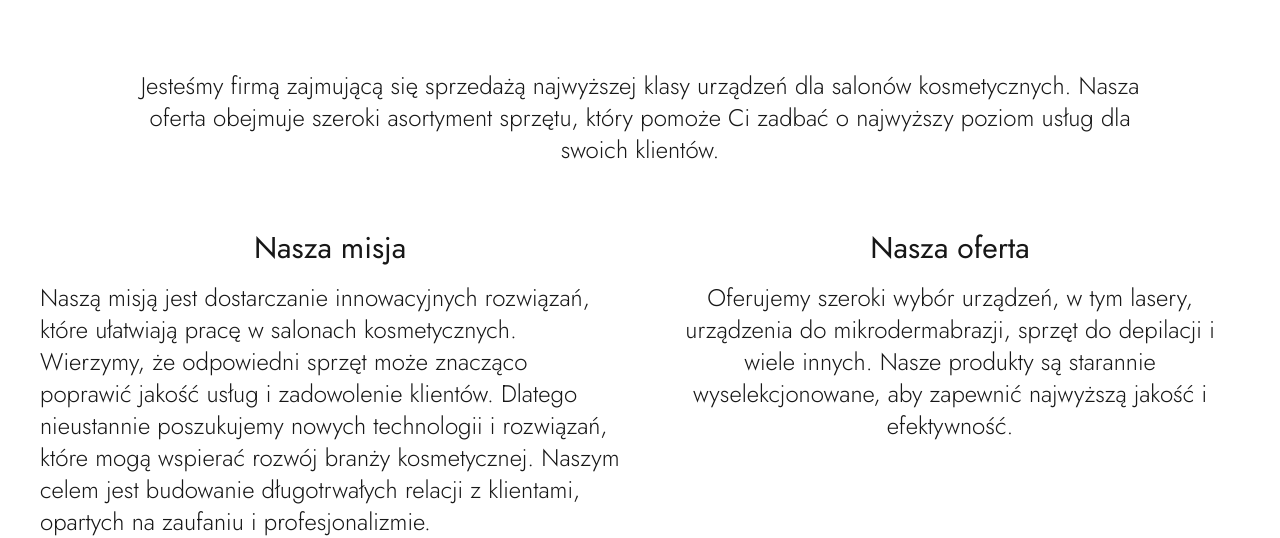
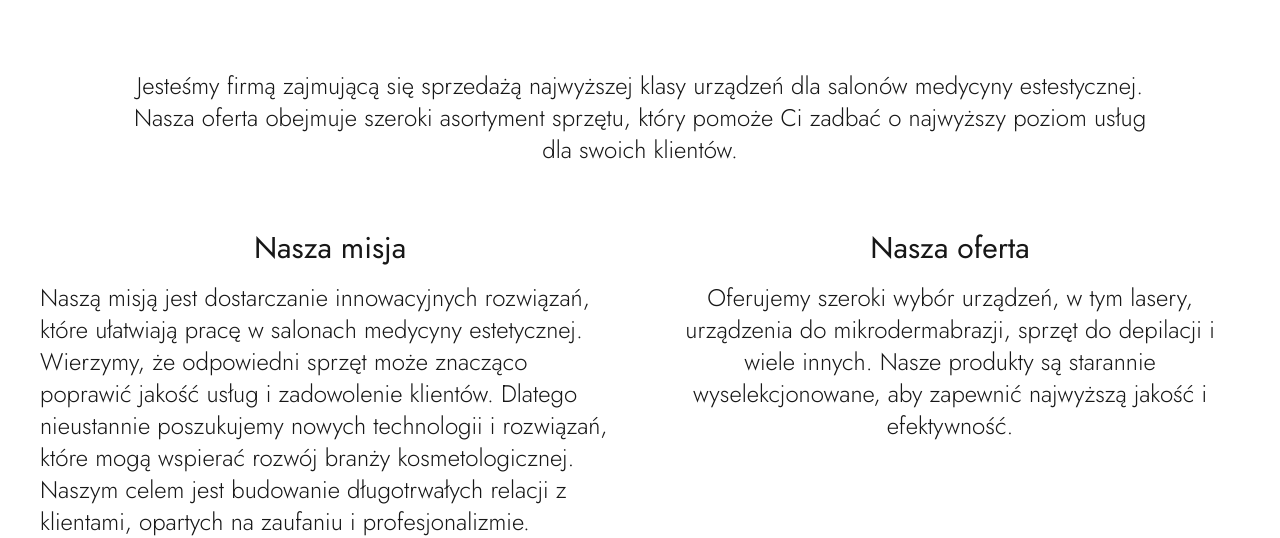
Before and after one commit to norbikam/GUS, a Next.js app: page /onas in a window 1280 px wide. Shown: the part 266-804 px from the top of the page. Built offline with nearby package versions, Linux system fonts and the light colour scheme.

Commit message:
Update page.tsx

```diff
--- a/app/onas/page.tsx
+++ b/app/onas/page.tsx
@@ -28,14 +28,14 @@ export default function KatalogPage() {
     <div className="flex flex-col md:grid grid-cols-2 gap-10 p-10 pt-20">
         <div className="flex flex-col items-center justify-center text-center col-span-2">
             <p className="mt-4 text-lg md:text-2xl font-light md:px-20">
-            Jesteśmy firmą zajmującą się sprzedażą najwyższej klasy urządzeń dla salonów kosmetycznych. Nasza oferta obejmuje szeroki asortyment sprzętu, który pomoże Ci zadbać o najwyższy poziom usług dla swoich klientów.
+            Jesteśmy firmą zajmującą się sprzedażą najwyższej klasy urządzeń dla salonów medycyny estestycznej. Nasza oferta obejmuje szeroki asortyment sprzętu, który pomoże Ci zadbać o najwyższy poziom usług dla swoich klientów.
             </p>
         </div>
         <div className="flex flex-col items-center text-center md:text-left">
             <h1 className="text-3xl mt-6">Nasza misja</h1>
             <p className="mt-4 text-lg md:text-2xl font-light">
-            Naszą misją jest dostarczanie innowacyjnych rozwiązań, które ułatwiają pracę w salonach kosmetycznych. Wierzymy, że odpowiedni sprzęt może znacząco poprawić jakość usług i zadowolenie klientów.
-            Dlatego nieustannie poszukujemy nowych technologii i rozwiązań, które mogą wspierać rozwój branży kosmetycznej. Naszym celem jest budowanie długotrwałych relacji z klientami, opartych na zaufaniu i profesjonalizmie.
+            Naszą misją jest dostarczanie innowacyjnych rozwiązań, które ułatwiają pracę w salonach medycyny estetycznej. Wierzymy, że odpowiedni sprzęt może znacząco poprawić jakość usług i zadowolenie klientów.
+            Dlatego nieustannie poszukujemy nowych technologii i rozwiązań, które mogą wspierać rozwój branży kosmetologicznej. Naszym celem jest budowanie długotrwałych relacji z klientami, opartych na zaufaniu i profesjonalizmie.
             </p>
         </div>
         <div className="flex flex-col items-center  text-center">
```
